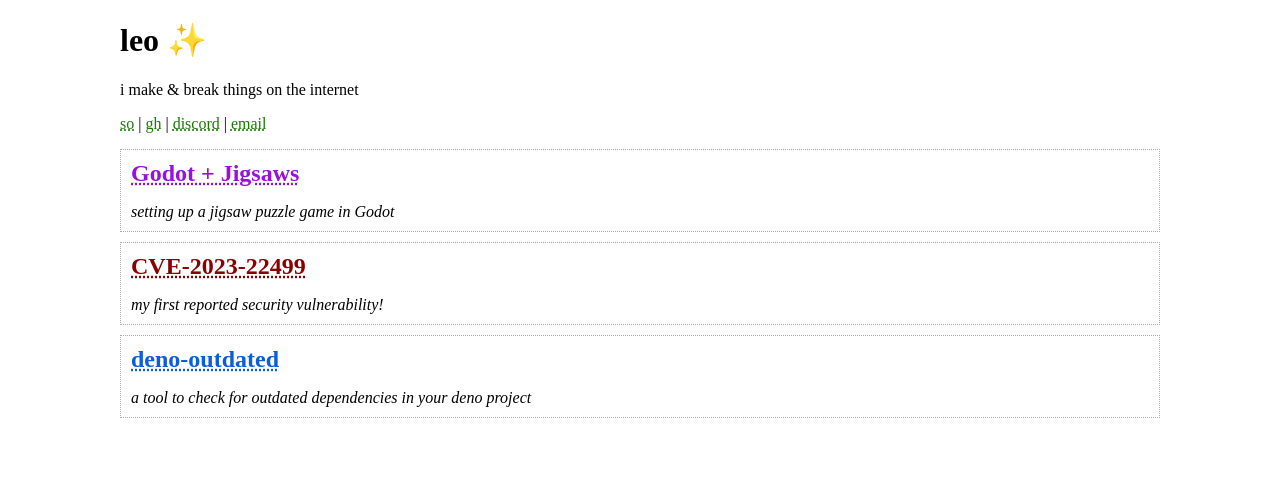
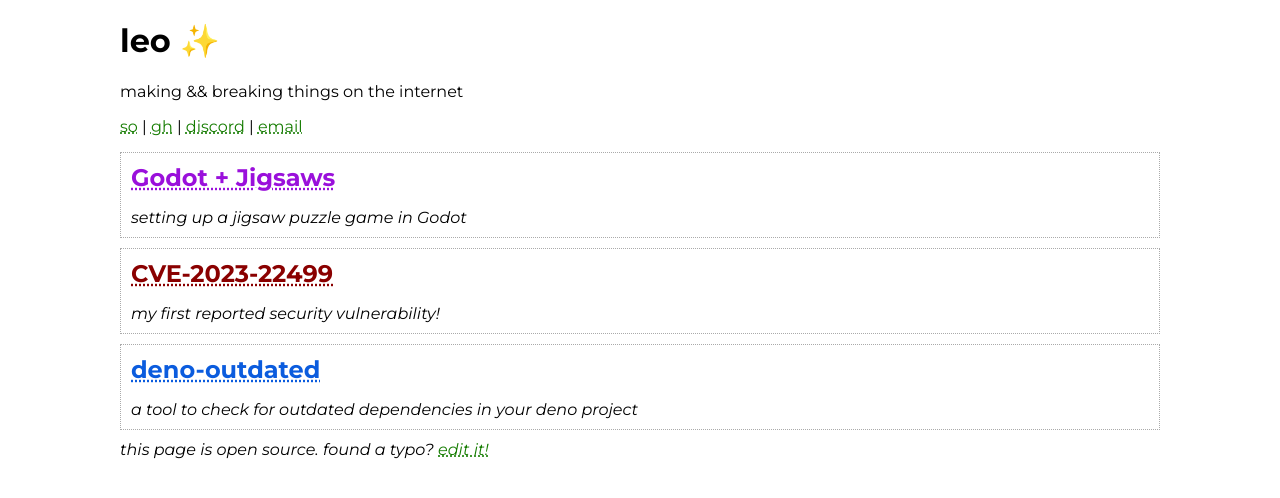
Before and after one commit to LeoDog896/webpage, a SvelteKit app: page / in a window 1280 px wide. Shown: the top 498 px of the page. Built offline with nearby package versions, Linux system fonts and the light colour scheme; a small style sheet from the web is missing.

Commit message:
feat: montoserrat

```diff
--- a/src/app.css
+++ b/src/app.css
@@ -1,10 +1,11 @@
-/* Write your global styles here, in PostCSS syntax */
-@import url('https://fonts.googleapis.com/css2?family=Montserrat:ital,wght@0,300;0,500;0,700;0,900;1,100&display=swap');
+@import url('https://fonts.googleapis.com/css2?family=Montserrat:ital,wght@0,300;0,400;0,500;0,700;0,900;1,300;1,400;1,500;1,700&family=Roboto:ital,wght@1,900&display=swap');
 
 body {
 	width: auto;
 	max-width: 65rem;
 	margin: auto;
+	font-family: 'Montserrat', sans-serif;
+	font-weight: 400;
 }
 
 /* softer a links */
--- a/src/routes/+layout.svelte
+++ b/src/routes/+layout.svelte
@@ -1,6 +1,7 @@
 <script>
 	import '../app.css';
 	import 'prism-themes/themes/prism-material-oceanic.css';
+	const filename = new URL(import.meta.url).pathname;
 </script>
 
 <svelte:head>
@@ -8,3 +9,7 @@
 </svelte:head>
 
 <slot />
+
+<i>this page is open source. found a typo? <a
+	href="https://github.com/LeoDog896/webpage/blob/main{filename}"
+>edit it!</a></i>
--- a/src/routes/+page.svelte
+++ b/src/routes/+page.svelte
@@ -56,7 +56,7 @@
 	leo
 	<EmojiSelector emojis={['🌼', '✨', '🍚']}></EmojiSelector>
 </h1>
-<p>i make & break things on the internet</p>
+<p>making && breaking things on the internet</p>
 <p>
 	{#each links as { name, href }, i}
 		<a {href}>{name}</a>
```
